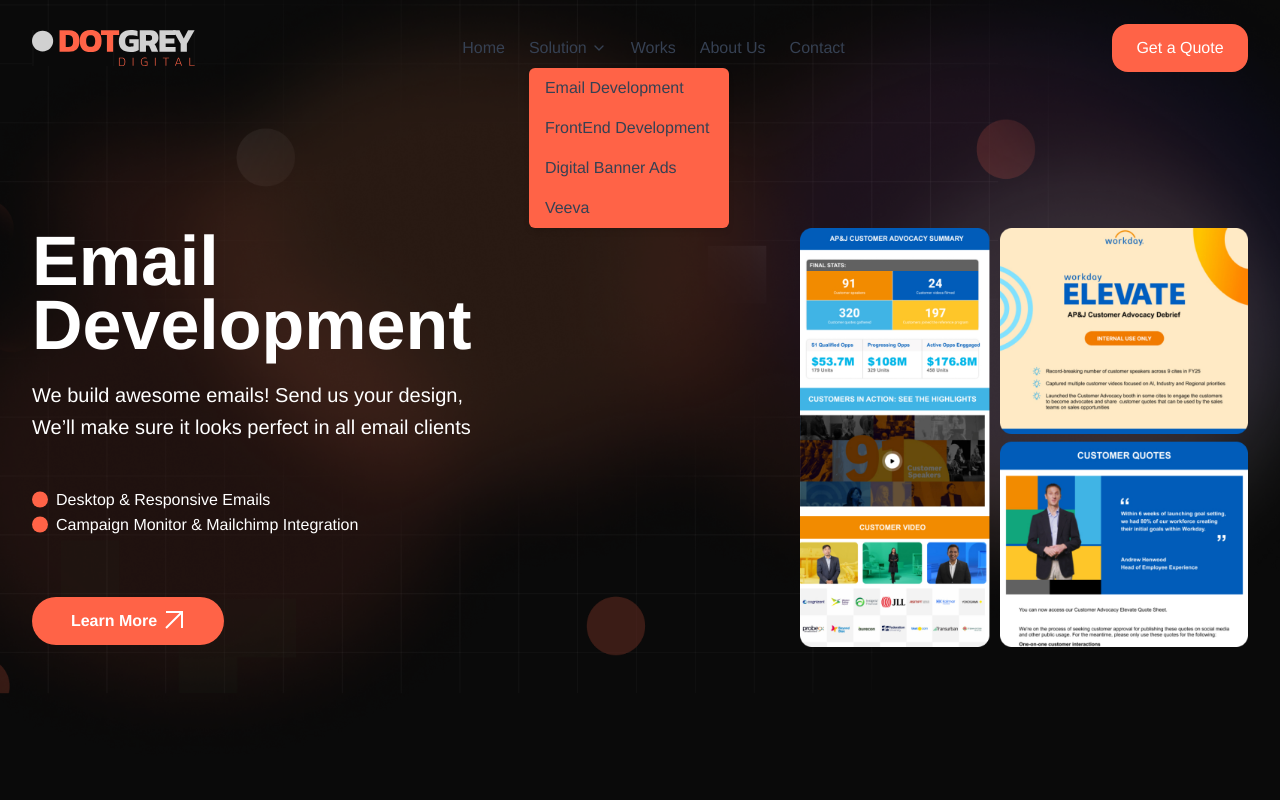
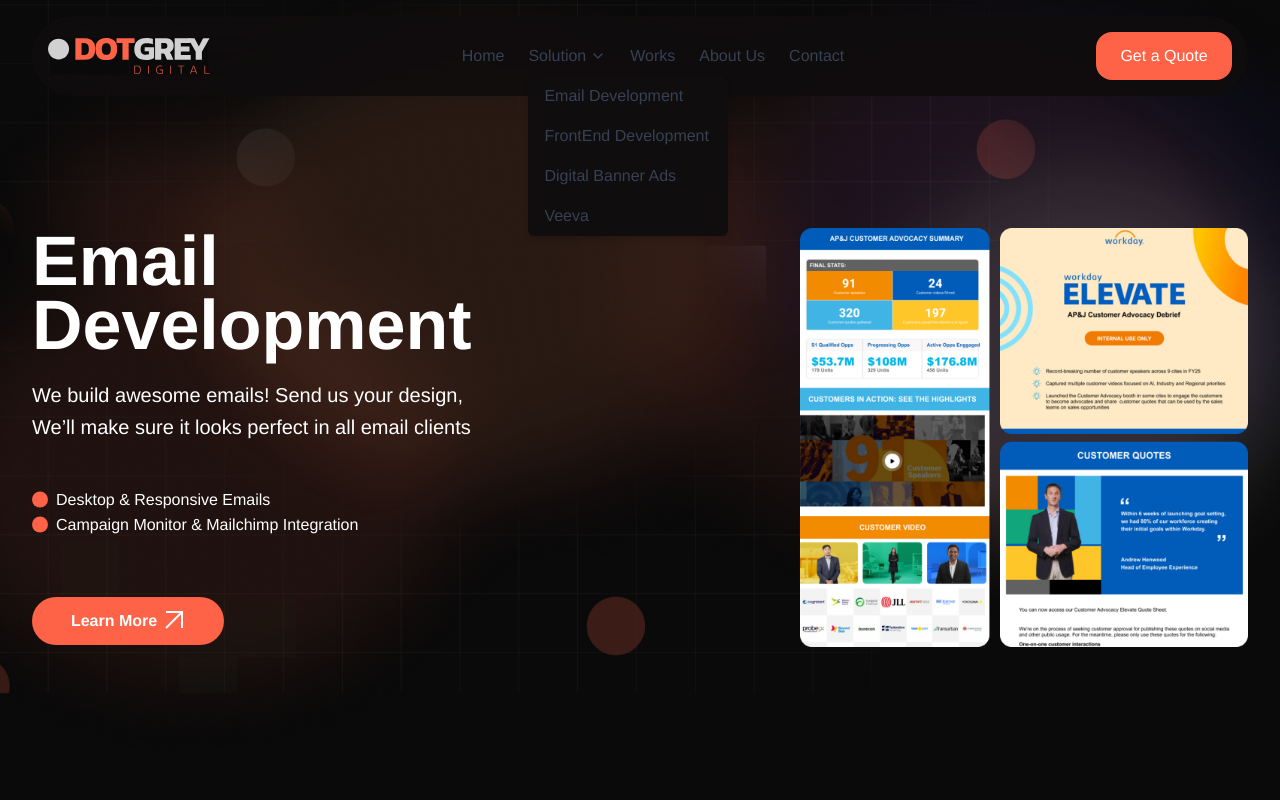
Before and after one commit to mahmud886/dot-grey-digital, a Next.js app: page / in a window 1280 px wide. Both pictures are taken after a click on the button "Solution". Shown: the top 800 px of the page. Built offline with nearby package versions, Linux system fonts and the light colour scheme.

Commit message:
:pencil2: navbar background added.

```diff
--- a/components/navbar.jsx
+++ b/components/navbar.jsx
@@ -1,6 +1,7 @@
 'use client';
 import DynamicButton from '@/components/dynamic-button';
 import { ChevronDown, Menu, X } from 'lucide-react';
+import Image from 'next/image';
 import Link from 'next/link';
 import { useEffect, useRef, useState } from 'react';
 
@@ -44,13 +45,13 @@
   };
 
   return (
-    <nav className='fixed left-0 w-full bg-transparent z-50'>
+    <nav className='fixed left-0 w-full  z-50'>
       <div className='container mx-auto p-4'>
-        <div className='flex justify-between items-center h-16'>
+        <div className='flex justify-between items-center p-4 rounded-full bg-[rgba(16,13,14,0.90)] backdrop-blur-[25px]'>
           {/* Left - Logo */}
           <div className='flex items-center'>
             <Link href='/'>
-              <img src='/assets/logo.svg' alt='Logo' />
+              <Image width={162} height={35} src='/assets/logo.svg' alt='Logo' />
             </Link>
           </div>
 
@@ -65,12 +66,12 @@
                     {item.label} <ChevronDown size={16} />
                   </button>
                   {isDropdownOpen && (
-                    <div className='absolute left-0 mt-2 w-[200px] bg-[var(--primary)] shadow-md rounded-md'>
+                    <div className='absolute left-0 mt-2 w-[200px] bg-[rgba(16,13,14,1)] backdrop-blur-[25px] shadow-md rounded-md'>
                       {item.dropdown.map((subItem, subIndex) => (
                         <Link
                           key={subIndex}
                           href={subItem.href}
-                          className='block px-4 py-2 text-gray-700 dark:text-white hover:bg-gray-100 dark:hover:bg-gray-700'
+                          className='block px-4 py-2 text-gray-700 dark:text-white hover:bg-[var(--primary)]'
                           onClick={handleDropdownItemClick}>
                           {subItem.label}
                         </Link>
```
